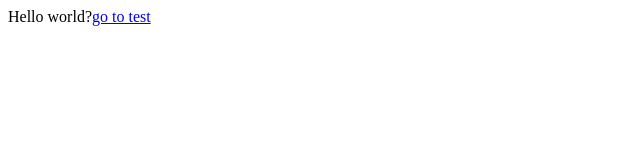
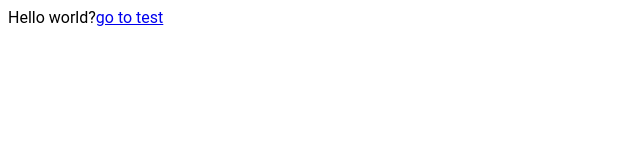
Before and after one commit to picprofit/CS, a Next.js app: page / in a window 1280 px wide. Shown: the top 160 px of the page, without its empty margins (0-640 px from the left). Built offline with nearby package versions, Linux system fonts and the light colour scheme.

Commit message:
upd: initial moved to _app

```diff
--- a/pages/_app.js
+++ b/pages/_app.js
@@ -1,13 +1,22 @@
 import React from 'react';
 import App from 'next/app';
+import { ThemeProvider } from '@material-ui/core/styles';
+import { Provider } from 'react-redux';
+import 'nprogress/nprogress.css';
+
+import store from '../src-ssr/store';
+import theme from '../src-ssr/theme';
+import '../src-ssr/assets/style.scss';
 
 class MyApp extends App {
   render() {
     const { Component, pageProps } = this.props;
     return (
-      <>
-        <Component {...pageProps} />
-      </>
+      <Provider store={store}>
+        <ThemeProvider theme={theme}>
+          <Component {...pageProps} />
+        </ThemeProvider>
+      </Provider>
     );
   }
 }
```
Also changed, not shown: src/index.js (deleted, +0 -19 lines).
